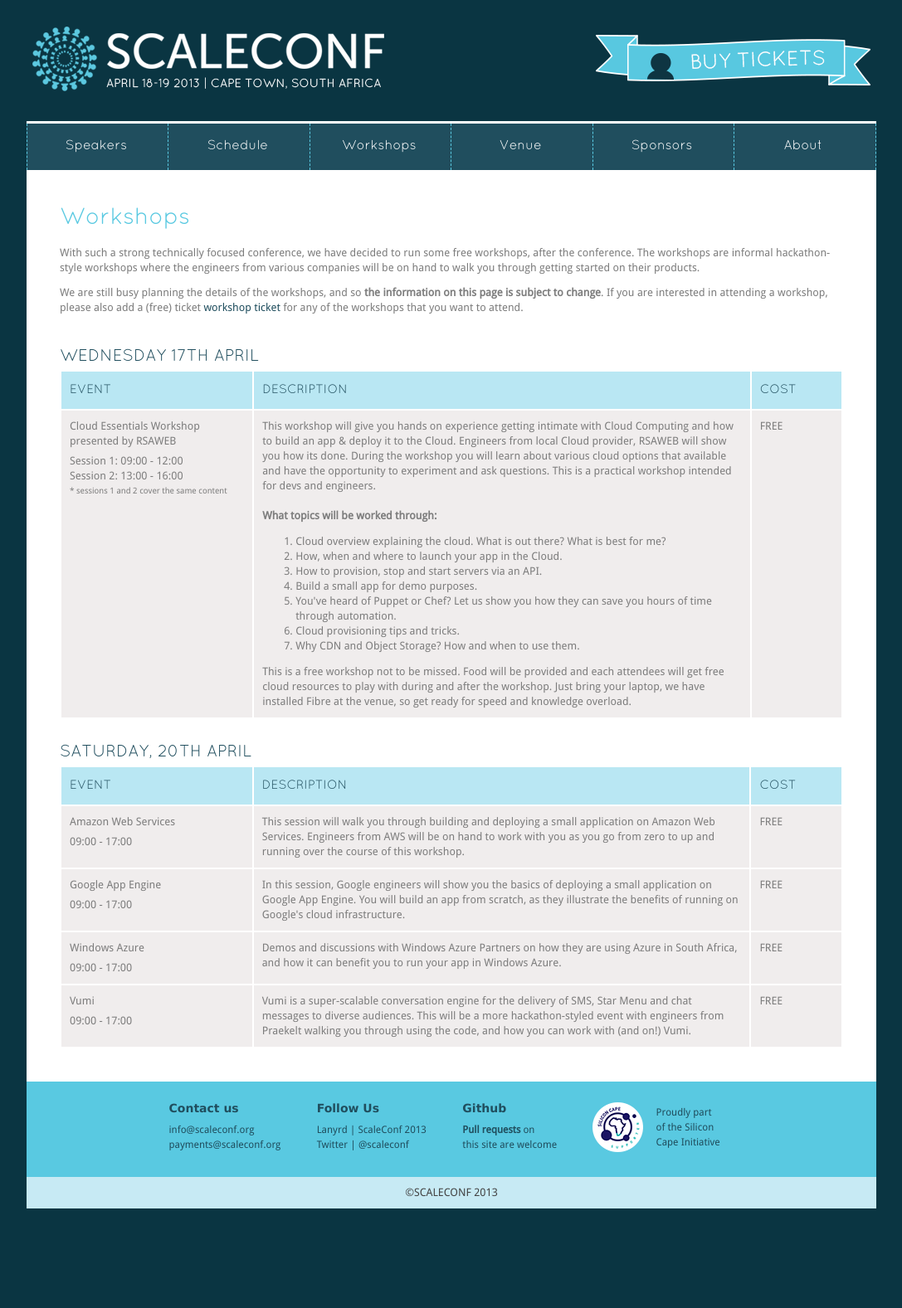
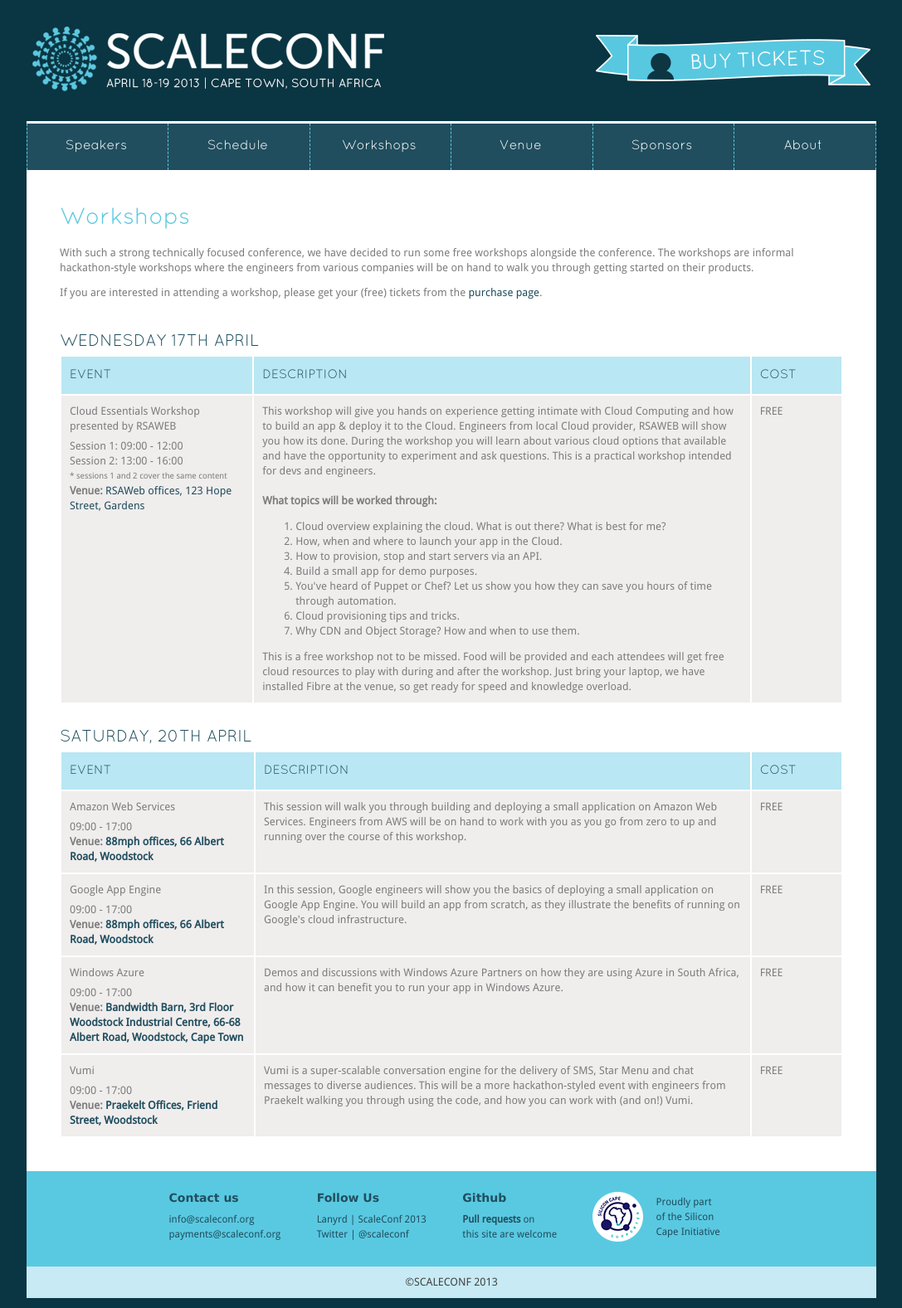
Before and after one commit to scaleconf/scaleconf.github.com, a Jekyll site: the page built from workshops.html, in a window 1280 px wide. Shown: the whole page at 83% size, without its empty margins (96-1183 px from the left). Built offline with Jekyll 4.4.1, drawn with Linux system fonts in a browser that asks for light colours; Markdown is read by kramdown in place of the engine named in the settings; before the commit the page ends 1469 px from its top, so only the background shows below that.

Commit message:
Update workshop info and venues

```diff
--- a/workshops.html
+++ b/workshops.html
@@ -7,17 +7,14 @@
         <h1 class="workshops">Workshops</h1>
         <p>
             With such a strong technically focused conference, we have decided
-            to run some free workshops, after the conference.
+            to run some free workshops alongside the conference.
             The workshops are informal hackathon-style workshops
             where the engineers from various companies will be on hand to
             walk you through getting started on their products.
         </p>
         <p>
-            We are still busy planning the details of the workshops, and so
-            <b>the information on this page is subject to change</b>. If you are
-            interested in attending a workshop, please also add a (free)
-            ticket <a href='/purchase'>workshop ticket</a> for any of the
-            workshops that you want to attend.
+        If you are interested in attending a workshop, please get your (free)
+        tickets from the <a href='/purchase'>purchase page</a>.
         </p>
     </div>
     <div class='day-schedule'>
@@ -34,7 +31,9 @@
 			<p class="title">Cloud Essentials Workshop presented by RSAWEB</p>
 			Session 1: 09:00 - 12:00
 			<br/> Session 2: 13:00 - 16:00<br/>
-			<p style='font-size:10px;'>* sessions 1 and 2 cover the same content</p>
+            <p style='font-size:10px;'>* sessions 1 and 2 cover the same content</p>
+            <b>Venue:</b> <a href="http://goo.gl/maps/2gF4u">RSAWeb offices, 123
+                Hope Street, Gardens</a>
 		    </td>
                     <td class="descr">
 			<p>
@@ -80,7 +79,8 @@
                 <tr>
                     <td class="event">
 			<p class="title">Amazon Web Services</p>
-			09:00 - 17:00
+            <p>09:00 - 17:00</p>
+            <p><b>Venue:<b> <a href="http://goo.gl/maps/v3rJe">88mph offices, 66 Albert Road, Woodstock</a></p>
 		    </td>
                     <td class="descr">
                         This session will walk you through building and deploying a small application on Amazon Web Services.
@@ -93,7 +93,8 @@
                 <tr>
                     <td class="event">
 			<p class="title">Google App Engine</p>
-			09:00 - 17:00
+            <p>09:00 - 17:00</p>
+            <p><b>Venue:<b> <a href="http://goo.gl/maps/v3rJe">88mph offices, 66 Albert Road, Woodstock</a></p>
 		    </td>
                     <td class="descr">
                         In this session, Google engineers will show you the basics of deploying a small application on Google App Engine.
@@ -106,7 +107,8 @@
                 <tr>
                     <td class="event">
 			<p class="title">Windows Azure</p>
-			09:00 - 17:00
+            <p>09:00 - 17:00</p>
+            <p><b>Venue:<b> <a href="http://goo.gl/maps/vsjjR">Bandwidth Barn, 3rd Floor Woodstock Industrial Centre, 66-68 Albert Road, Woodstock, Cape Town</a></p>
 		    </td>
                     <td class="descr">
                         Demos and discussions with Windows Azure Partners on how they are using Azure in South Africa, and how it can benefit you to run your app in Windows Azure.
@@ -118,7 +120,8 @@
                 <tr>
                     <td class="event">
 			<p class="title">Vumi</p>
-			09:00 - 17:00
+            <p>09:00 - 17:00</p>
+            <p><b>Venue:<b> <a href="http://goo.gl/maps/Sf3KD">Praekelt Offices, Friend Street, Woodstock</a></p>
 		    </td>
                     <td class="descr">
                         Vumi is a super-scalable conversation engine for the delivery of SMS, Star Menu and chat messages to diverse audiences.  This will be a more hackathon-styled
```
